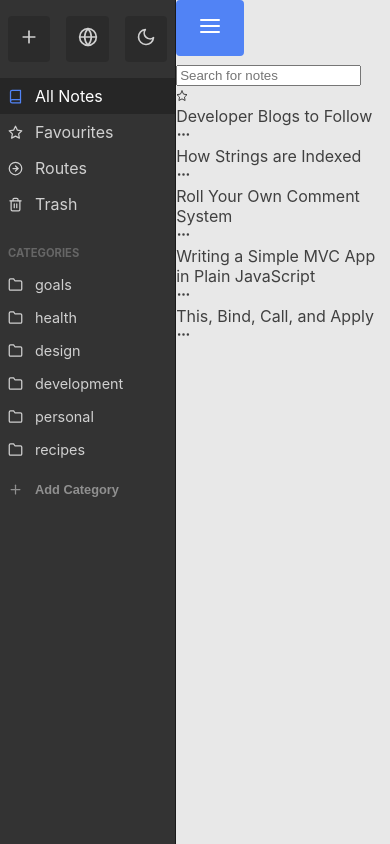
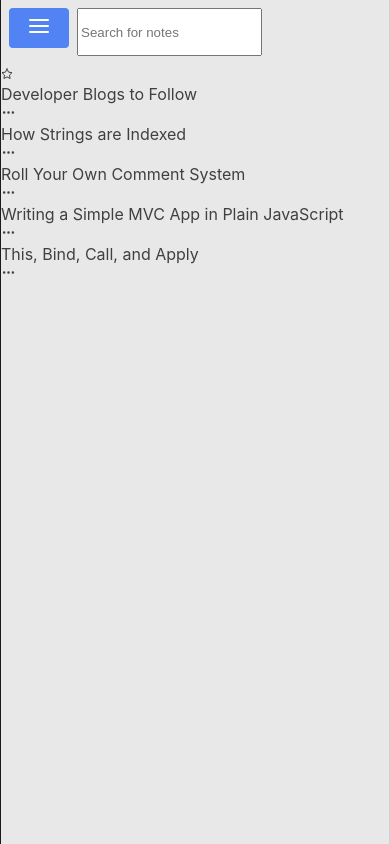
Before and after one commit to jm1200/pilot-notes, a React (Create React App) app: page / in a window 390 px wide. Shown: the top 844 px of the page. Built offline with nearby package versions, Linux system fonts and the light colour scheme.

Commit message:
nav menu toggle on mobile working

```diff
--- a/src/constants/initialStates.ts
+++ b/src/constants/initialStates.ts
@@ -6,6 +6,7 @@ export const initialAppState: AppState = {
   alternatesTool: false,
   notes: seedData.notes,
   navOpen: false,
+  noteOpen: false,
   categories: seedData.categories,
   activeNoteId: "e0196fd9-d644-4ca8-aa58-467b8082993e",
   activeFolder: "all",
--- a/src/containers/SecondaryNav.tsx
+++ b/src/containers/SecondaryNav.tsx
@@ -1,17 +1,23 @@
 import React, { useState } from "react";
-import { useSelector } from "react-redux";
+import { useSelector, useDispatch } from "react-redux";
 import { RootState } from "types";
 import { Menu, Star, MoreHorizontal } from "react-feather";
 import { NoteItem } from "types";
 import { sortByFavourites, sortByLastUpdated, getNoteTitle } from "helpers";
+import { toggleMainNav, toggleNoteOpen } from "slices/appStateSlice";
 import _ from "lodash";
 
 interface ISecondaryNavProps {}
 
 const SecondaryNav: React.FC<ISecondaryNavProps> = props => {
-  const { activeCategoryId, activeNoteId, activeFolder, notes } = useSelector(
-    (state: RootState) => state.appState
-  );
+  const {
+    activeCategoryId,
+    activeNoteId,
+    activeFolder,
+    notes,
+    navOpen,
+    noteOpen
+  } = useSelector((state: RootState) => state.appState);
   const [searchValue, setSearchValue] = useState("");
 
   const showEmptyTrash = activeFolder === "trash";
@@ -32,19 +38,29 @@ const SecondaryNav: React.FC<ISecondaryNavProps> = props => {
     .sort(sortByLastUpdated)
     .sort(sortByFavourites);
 
-  const handleOpenNav = () => {
-    console.log("todo: handle open mobile nav menu");
-  };
+  const dispatch = useDispatch();
+
+  const _setNavOpen = () => dispatch(toggleMainNav());
+  const _setNoteOpen = () => dispatch(toggleNoteOpen());
 
   const handleSearchNotes = (event: React.ChangeEvent<HTMLFormElement>) => {
     console.log("todo: handle search notes", event.target.value);
   };
 
+  const toggleNavOpen = () => {
+    console.log("test");
+    _setNavOpen();
+  };
+
+  const toggleNoteOpen = () => {
+    _setNoteOpen();
+  };
+
   return (
-    <div className="note-sidebar">
+    <div className={`note-sidebar ${noteOpen ? "note-open" : ""}`}>
       <div className="note-sidebar-header">
         <div className="mobile-sidebar-options">
-          <button className="toggle-mobile-nav" onClick={handleOpenNav}>
+          <button className="toggle-mobile-nav" onClick={toggleNavOpen}>
             <Menu />
           </button>
           <input
--- a/src/slices/appStateSlice.ts
+++ b/src/slices/appStateSlice.ts
@@ -19,6 +19,9 @@ const appStateSlice = createSlice({
     },
     toggleMainNav(state: AppState) {
       state.navOpen = !state.navOpen;
+    },
+    toggleNoteOpen(state: AppState) {
+      state.noteOpen = !state.noteOpen;
     }
   }
 });
@@ -26,7 +29,9 @@ const appStateSlice = createSlice({
 export const {
   toggleDarkTheme,
   updateCodeMirrorOptions,
-  toggleAlternatesTool
+  toggleAlternatesTool,
+  toggleMainNav,
+  toggleNoteOpen
 } = appStateSlice.actions;
 console.log(toggleDarkTheme());
 
--- a/src/styles/_dark.scss
+++ b/src/styles/_dark.scss
@@ -5,7 +5,7 @@ $dark-editor: #3f3f3f;
   .main-nav {
     color: $light-font-color;
   }
-  .secondary-nav {
+  .note-sidebar {
     background: darken($dark-sidebar, 4%);
     color: $light-font-color;
   }
--- a/src/styles/_editor.scss
+++ b/src/styles/_editor.scss
@@ -9,7 +9,7 @@
 }
 
 .CodeMirror-lines {
-  padding: 0;
+  padding: 1rem;
 }
 
 .CodeMirror-activeline-background {
--- a/src/styles/_layout.scss
+++ b/src/styles/_layout.scss
@@ -15,8 +15,9 @@
   }
 }
 
-.secondary-nav {
+.note-sidebar {
   flex: 1;
+  width: 100%;
 
   &.note-open {
     flex: 0;
@@ -35,6 +36,11 @@
   flex: 0;
   width: 0;
 
+  &-note-open {
+    flex: 1;
+    width: 100%;
+  }
+
   @include small-breakpoint {
     flex: 1;
   }
--- a/src/styles/_main-nav.scss
+++ b/src/styles/_main-nav.scss
@@ -1,8 +1,11 @@
 .main-nav {
+  transition: all 0.3s ease;
   background: $app-sidebar-color;
   color: $light-font-color;
   border-right: 1px solid darken($app-sidebar-color, 10%);
   padding: 1rem 0 0.25rem;
+  overflow-x: hidden;
+  z-index: 5;
 
   @include small-breakpoint {
     width: $app-sidebar-width;
--- a/src/styles/_note-sidebar.scss
+++ b/src/styles/_note-sidebar.scss
@@ -1,3 +1,27 @@
 .note-sidebar {
+  position: relative;
   background: $note-sidebar-color;
+  border-right: 1px solid darken($note-sidebar-color, 10%);
+  height: 100vh;
+
+  @include small-breakpoint {
+    position: static;
+  }
+
+  &-header {
+    padding: 0.5rem;
+    text-align: center;
+
+    .mobile-sidebar-options {
+      display: flex;
+    }
+    .toggle-mobile-nav {
+      padding: 0.25rem 1rem;
+      margin-right: 0.5rem;
+
+      @include small-breakpoint {
+        display: none;
+      }
+    }
+  }
 }
--- a/src/types/index.ts
+++ b/src/types/index.ts
@@ -37,6 +37,7 @@ export interface AppState {
   activeFolder: string;
   activeCategoryId: string;
   navOpen: boolean;
+  noteOpen: boolean;
 }
 
 export interface RootState {
```
